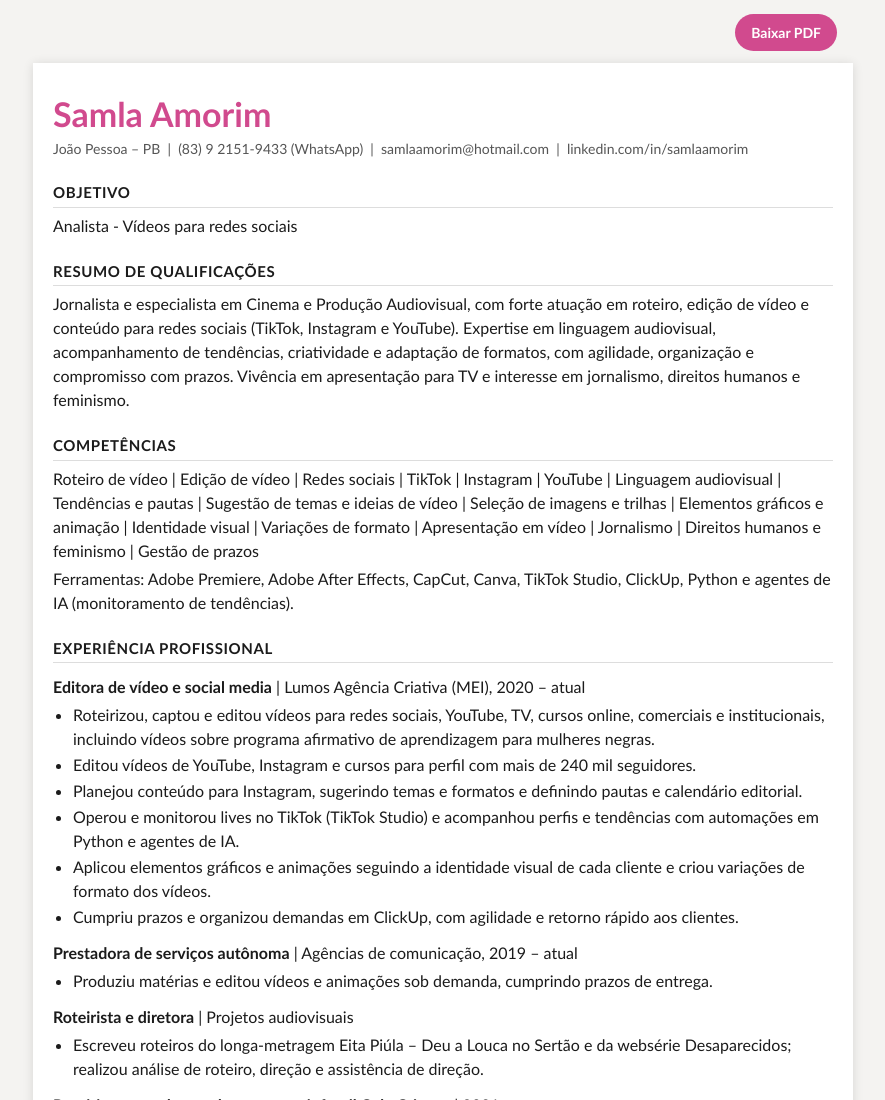
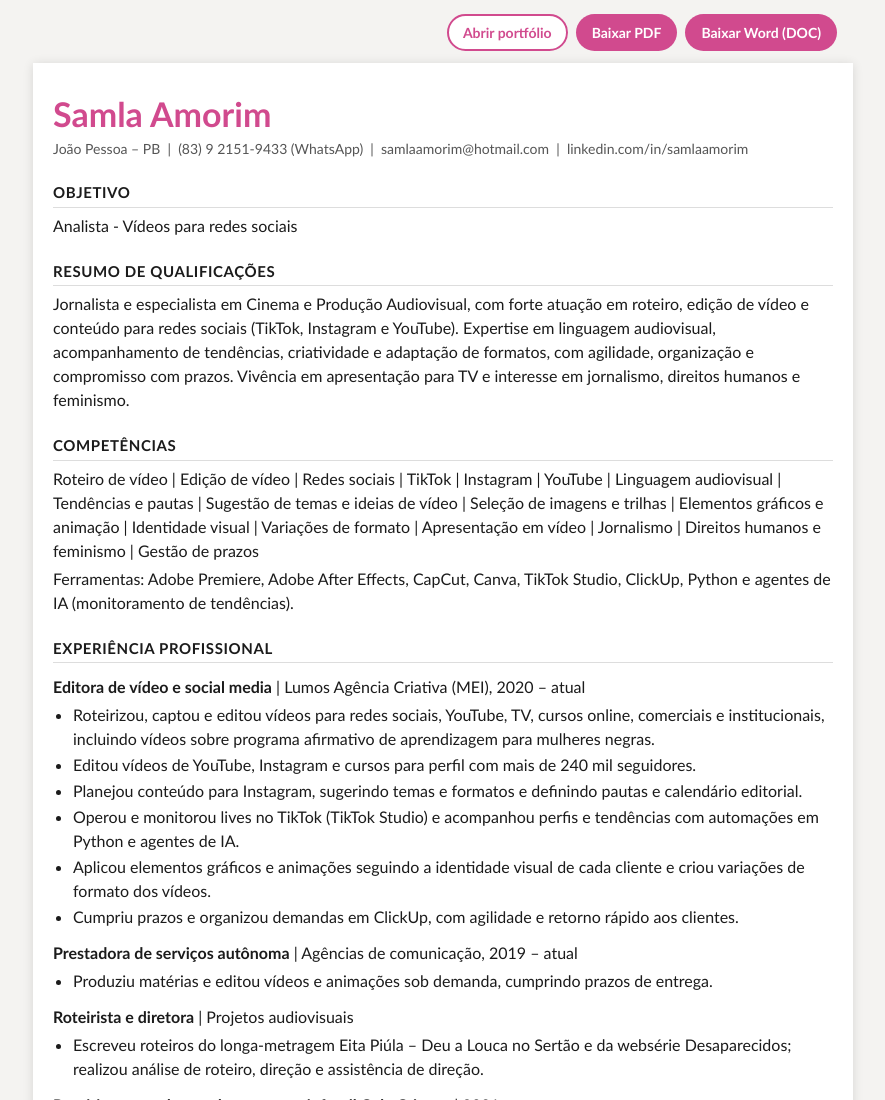
Before and after one commit to samlaamorim/samlaamorim.github.io, a plain HTML site: page curriculo/index.html in a window 1280 px wide. Shown: the top 1100 px of the page, without its empty margins (197-1082 px from the left). Drawn offline with Linux system fonts and the light colour scheme.

Commit message:
Adiciona botões de Word e portfólio na página do currículo
Co-Authored-By: Claude Sonnet 5.5 <noreply@anthropic.com>
Claude-Session: https://claude.ai/code/session_01VKa9m9KHQ1NtFVHdR96Roi

```diff
--- a/curriculo/index.html
+++ b/curriculo/index.html
@@ -8,8 +8,9 @@
   :root { --pink:#D14A8E; --ink:#1b1b1b; --muted:#555; --bg:#fff; }
   * { box-sizing:border-box; }
   body { margin:0; background:#f4f3f1; color:var(--ink); font-family:Calibri, Arial, Helvetica, sans-serif; font-size:16px; line-height:1.5; }
-  .bar { max-width:820px; margin:0 auto; padding:14px max(16px,env(safe-area-inset-left)) 0; display:flex; justify-content:flex-end; }
+  .bar { max-width:820px; margin:0 auto; padding:14px max(16px,env(safe-area-inset-left)) 0; display:flex; flex-wrap:wrap; gap:8px; justify-content:flex-end; }
   .bar a { background:var(--pink); color:#fff; text-decoration:none; font-weight:700; padding:8px 16px; border-radius:99px; font-size:14px; }
+  .bar a.ghost { background:#fff; color:var(--pink); border:2px solid var(--pink); padding:6px 14px; }
   main { max-width:820px; margin:12px auto 32px; background:var(--bg); padding:32px max(20px,env(safe-area-inset-left)) 36px; box-shadow:0 1px 10px rgba(0,0,0,.12); }
   h1 { margin:0; font-size:34px; line-height:1.1; color:var(--pink); }
   .contact { margin:6px 0 4px; color:var(--muted); font-size:14px; overflow-wrap:anywhere; }
@@ -23,7 +24,7 @@
 </style>
 </head>
 <body>
-<div class="bar"><a href="Curriculo_Samla_Amorim.pdf">Baixar PDF</a></div>
+<div class="bar"><a class="ghost" href="../">Abrir portfólio</a><a href="Curriculo_Samla_Amorim.pdf">Baixar PDF</a><a href="Curriculo_Samla_Amorim.docx" download>Baixar Word (DOC)</a></div>
 <main>
 <h1>Samla Amorim</h1>
 <p class="contact">João Pessoa – PB &nbsp;|&nbsp; <a href="https://wa.me/5583921519433">(83) 9 2151-9433 (WhatsApp)</a> &nbsp;|&nbsp; <a href="mailto:samlaamorim@hotmail.com">samlaamorim@hotmail.com</a> &nbsp;|&nbsp; <a href="https://www.linkedin.com/in/samlaamorim">linkedin.com/in/samlaamorim</a></p>
```
Also changed, not shown: 1 other file.
